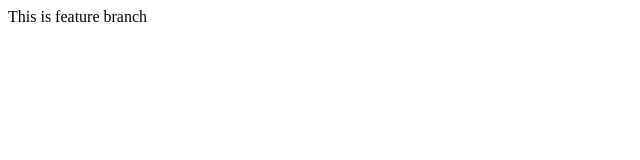
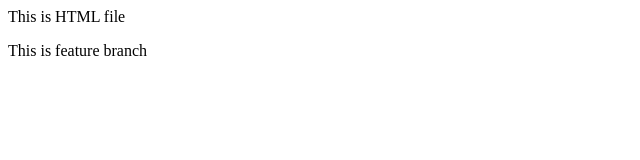
Before and after one commit to Swapnil-Dhamal/LocalRepo, a plain HTML site: page index.html in a window 1280 px wide. Shown: the whole page, without its empty margins (0-640 px from the left). Drawn offline with Linux system fonts and the light colour scheme.

Commit message:
index file

```diff
--- a/index.html
+++ b/index.html
@@ -1,2 +1,2 @@
-
+<p>This is HTML file</p>
 <p>This is feature branch</p>
```
